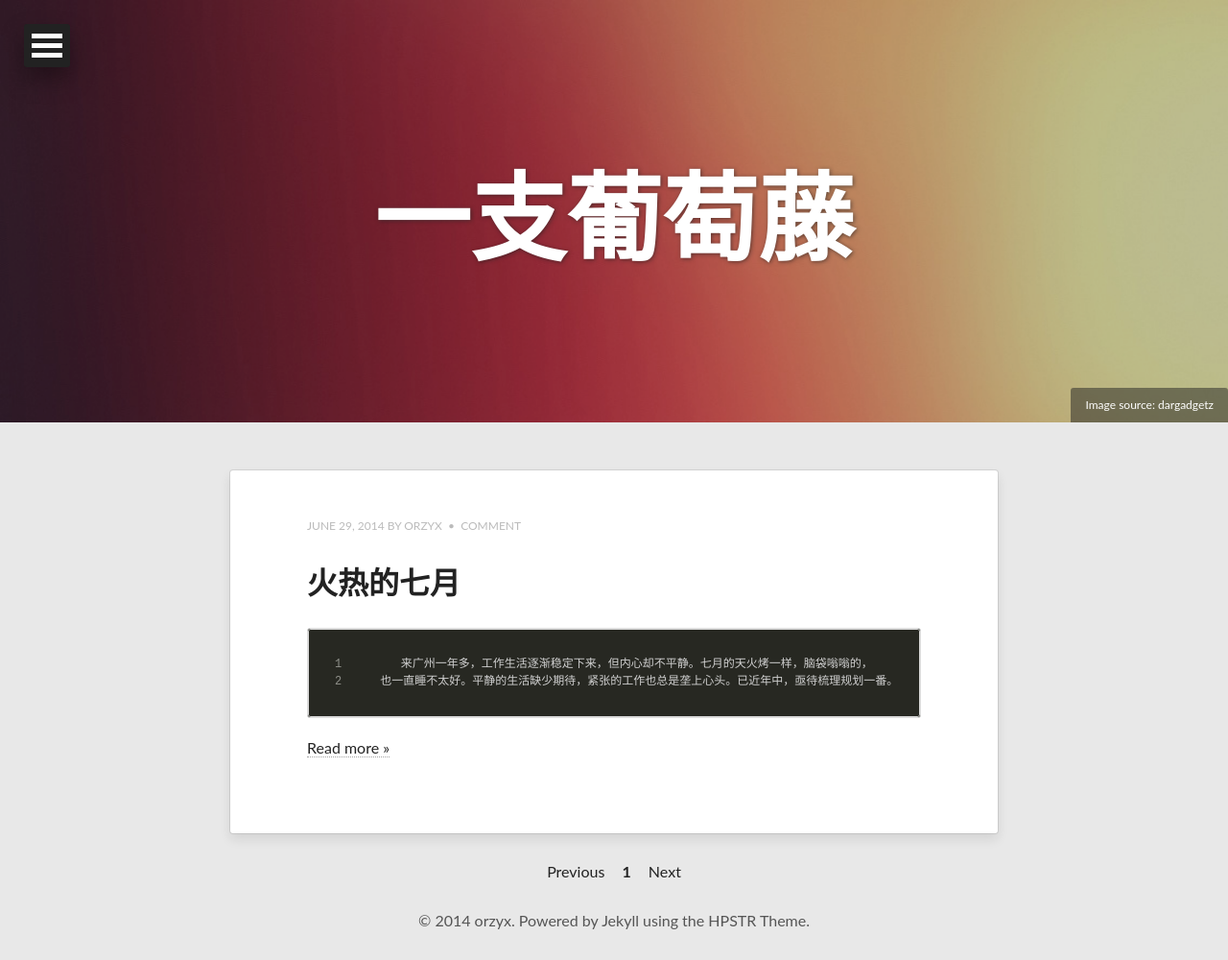
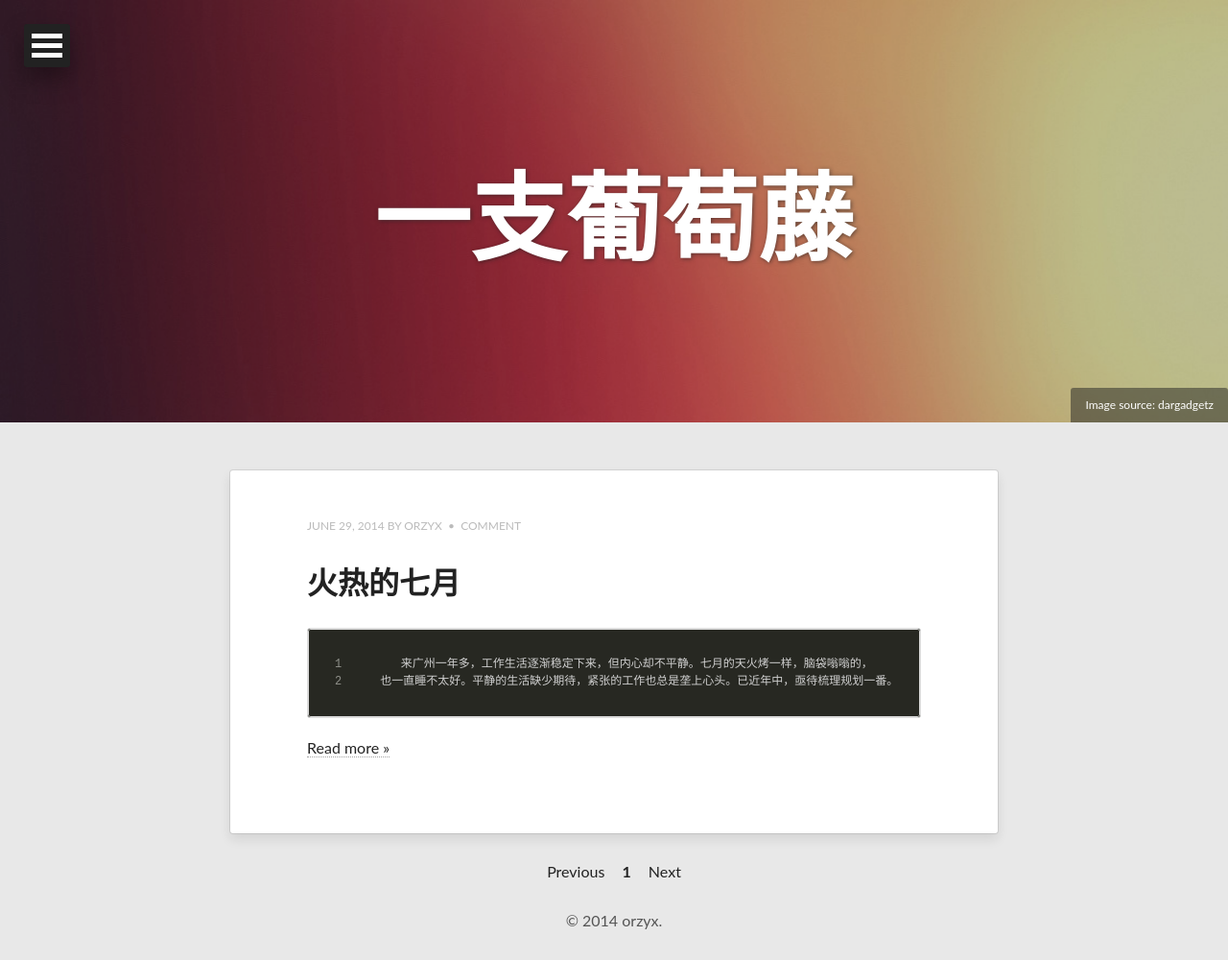
Before and after one commit to orzyx/blog, a Jekyll site: the page built from index.html, in a window 1280 px wide. Shown: the whole page at 96% size. Built offline with Jekyll 4.4.1, drawn with Linux system fonts in a browser that asks for light colours; nearby versions of some CDN libraries; the list of posts is cut into pages by our own code.

Commit message:
change footer

```diff
--- a/_includes/footer.html
+++ b/_includes/footer.html
@@ -1 +1 @@
-<span>&copy; {{ site.time | date: '%Y' }} {{ site.owner.name }}. Powered by <a href="http://jekyllrb.com">Jekyll</a> using the <a href="http://mademistakes.com/">HPSTR Theme</a>.</span>
+<span>&copy; {{ site.time | date: '%Y' }} {{ site.owner.name }}. </span>
```
Also changed, not shown: 1 other file.
